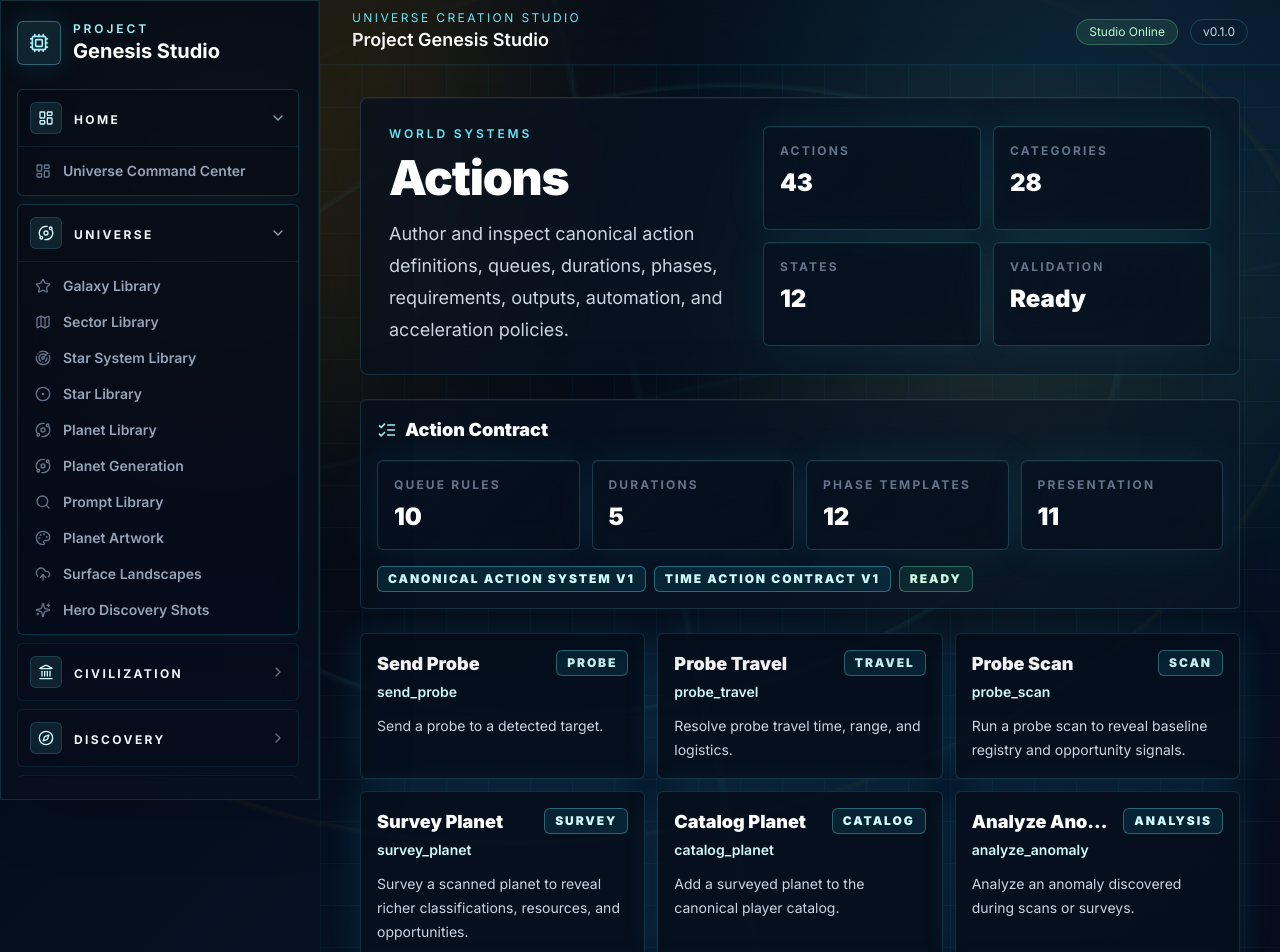
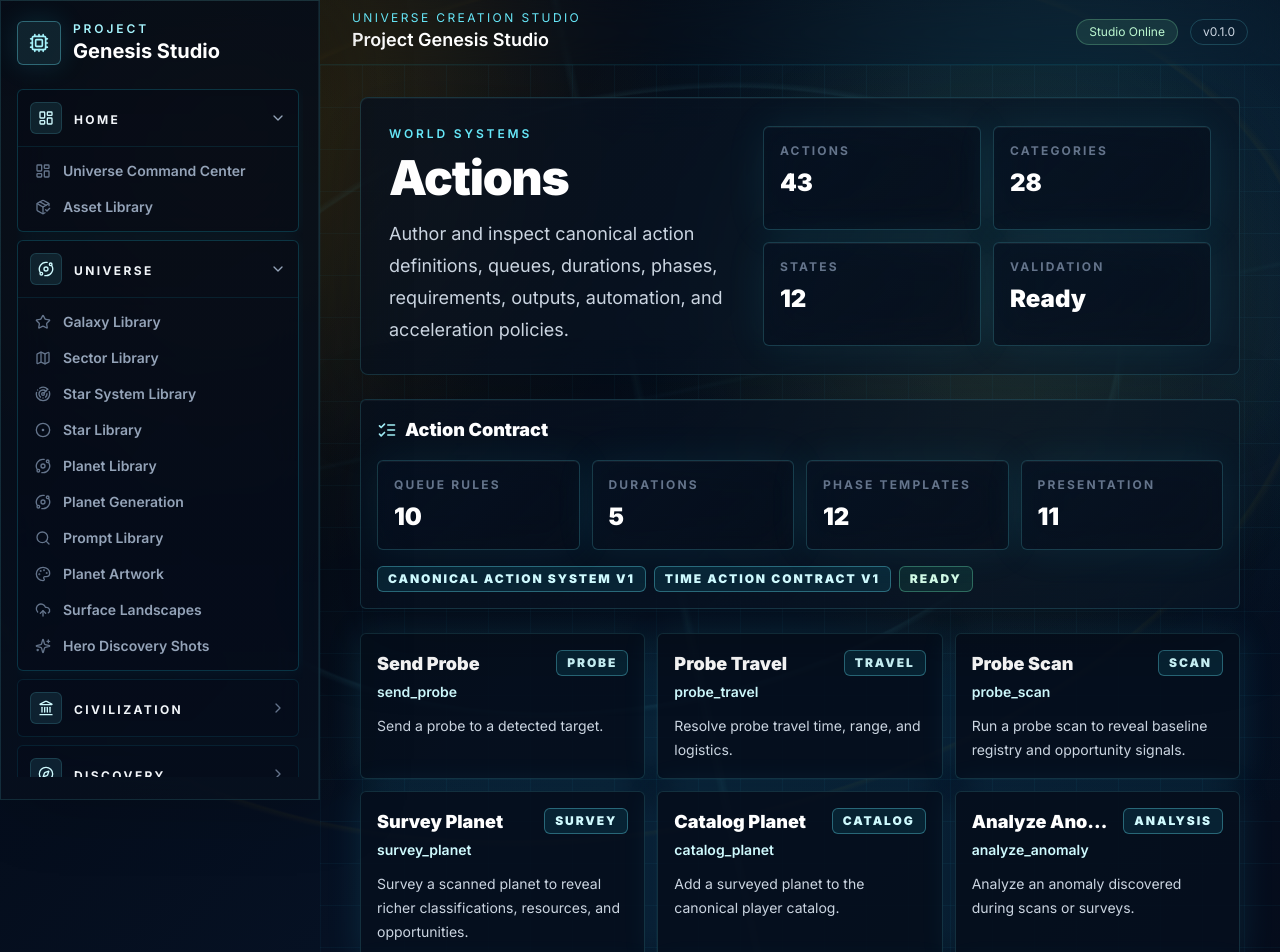
Before and after one commit to mrinfinitum/project-genesis, a Next.js app: page /actions in a window 1280 px wide. Shown: the top 952 px of the page. Built offline with nearby package versions, Linux system fonts and the light colour scheme.

Commit message:
Move asset library under home navigation

```diff
--- a/components/app-shell.tsx
+++ b/components/app-shell.tsx
@@ -73,7 +73,8 @@ const navigationGroups: NavigationGroup[] = [
     label: "Home",
     icon: LayoutDashboard,
     items: [
-      { href: "/", label: "Universe Command Center", icon: LayoutDashboard, activePaths: ["/"] }
+      { href: "/", label: "Universe Command Center", icon: LayoutDashboard, activePaths: ["/"] },
+      { href: "/asset-library", label: "Asset Library", icon: PackageCheck }
     ]
   },
   {
@@ -118,14 +119,6 @@ const navigationGroups: NavigationGroup[] = [
       { href: "/discovery", label: "Discovery Catalog", icon: Compass },
       { href: "/universe-timeline", label: "Universe Timeline", icon: History },
       { href: "/encyclopedia", label: "Encyclopedia", icon: BookOpen }
-    ]
-  },
-  {
-    id: "asset-library",
-    label: "Asset Library",
-    icon: PackageCheck,
-    items: [
-      { href: "/asset-library", label: "Asset Library", icon: PackageCheck }
     ]
   },
   {
--- a/scripts/verify-universe-first.mjs
+++ b/scripts/verify-universe-first.mjs
@@ -17,9 +17,12 @@ const appShell = read("components/app-shell.tsx");
 const dashboard = read("components/command-center-dashboard.tsx");
 const tasksPage = read("app/tasks/page.tsx");
 
-for (const label of ["Home", "Universe", "Civilization", "Discovery", "Asset Library", "Inspiration Wall", "Runtime", "Verification", "Experience Design"]) {
+for (const label of ["Home", "Universe", "Civilization", "Discovery", "Inspiration Wall", "Runtime", "Verification", "Experience Design"]) {
   assert(appShell.includes(`label: "${label}"`), `Primary navigation is missing ${label}.`);
 }
+
+assert(appShell.includes('id: "home"') && appShell.includes('href: "/asset-library"'), "Home navigation must include Asset Library.");
+assert(!appShell.includes('id: "asset-library"'), "Asset Library should not be its own primary navigation group.");
 
 for (const href of ["/planet-generation", "/prompt-library", "/planet-artwork", "/surface-landscapes", "/hero-discovery-shots"]) {
   assert(appShell.includes(`href: "${href}"`), `Planet prompt workspace is not discoverable in navigation: ${href}.`);
```
